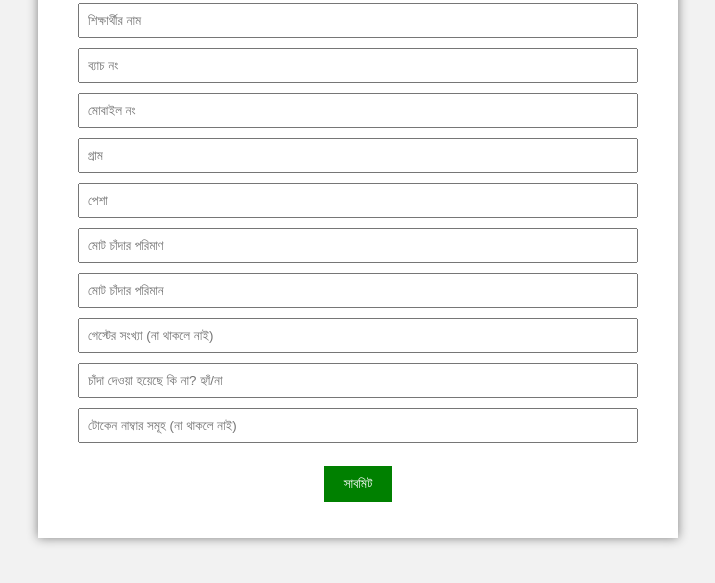
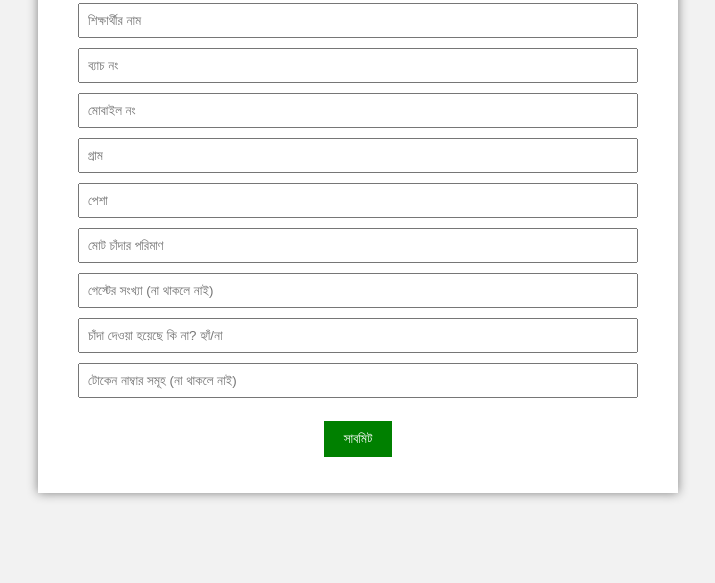
Before and after one commit to Nazmul-web-lgtm/School-Reunion-2026-, a plain HTML site: page index.html in a window 1280 px wide. Shown: the part 151-734 px from the top of the page, without its empty margins (282-997 px from the left). Drawn offline with Linux system fonts and the light colour scheme.

Commit message:
Update index.html

```diff
--- a/index.html
+++ b/index.html
@@ -54,7 +54,6 @@ button{
 <input type="text" placeholder="গ্রাম" name="village">
 <input type="text" placeholder="পেশা" name="post">
 <input type="text" placeholder="মোট চাঁদার পরিমাণ" name="amount">
-<input type="text" placeholder="মোট চাঁদার পরিমান" name="tryid">
 <input type="text" placeholder="গেস্টের সংখ্যা (না থাকলে নাই)" name="collector">
 <input type="text" placeholder="চাঁদা দেওয়া হয়েছে কি না? হ্যাঁ/না" name="collectorphone">
 <input type="text" placeholder="টোকেন নাম্বার সমূহ (না থাকলে নাই)" name="collector">
```
